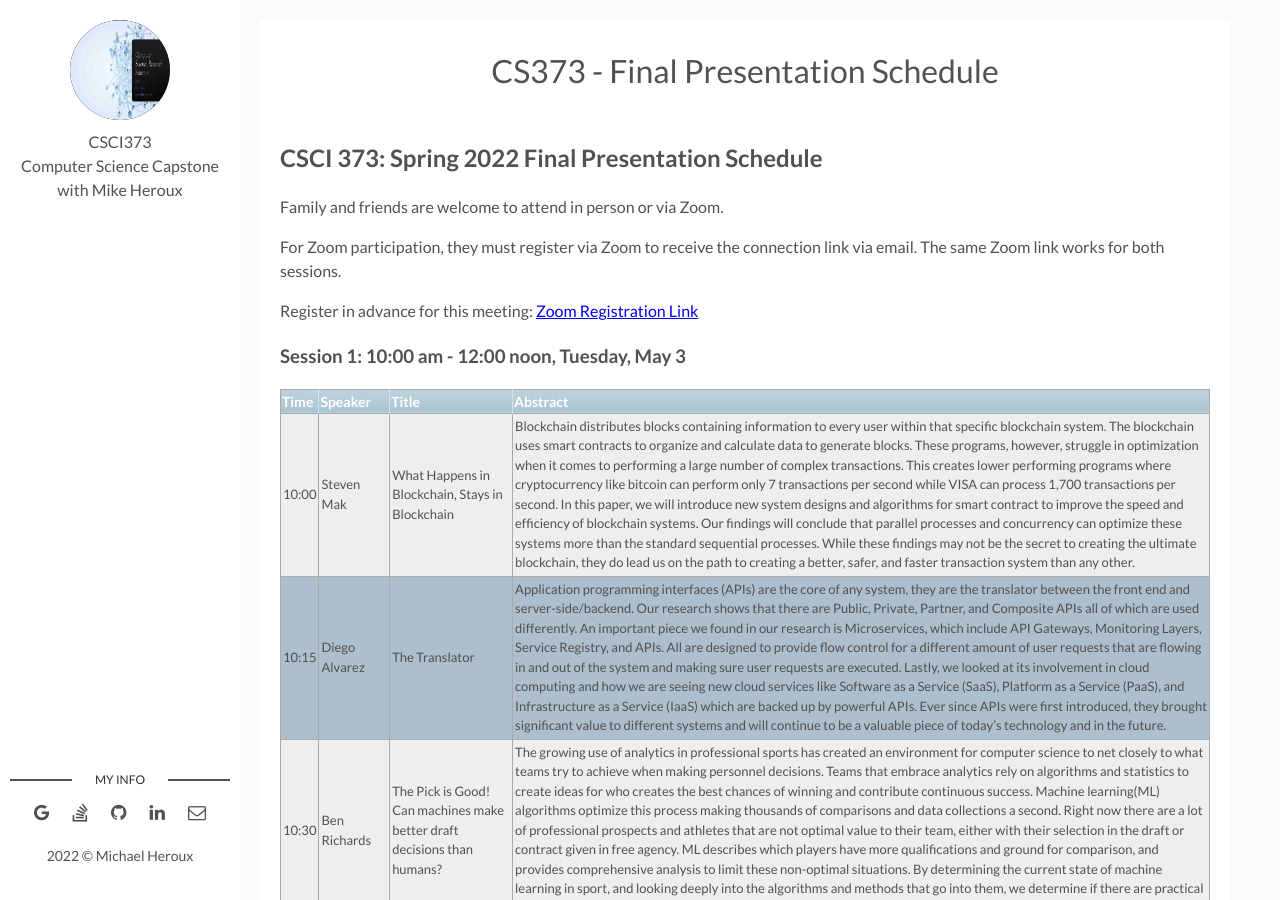
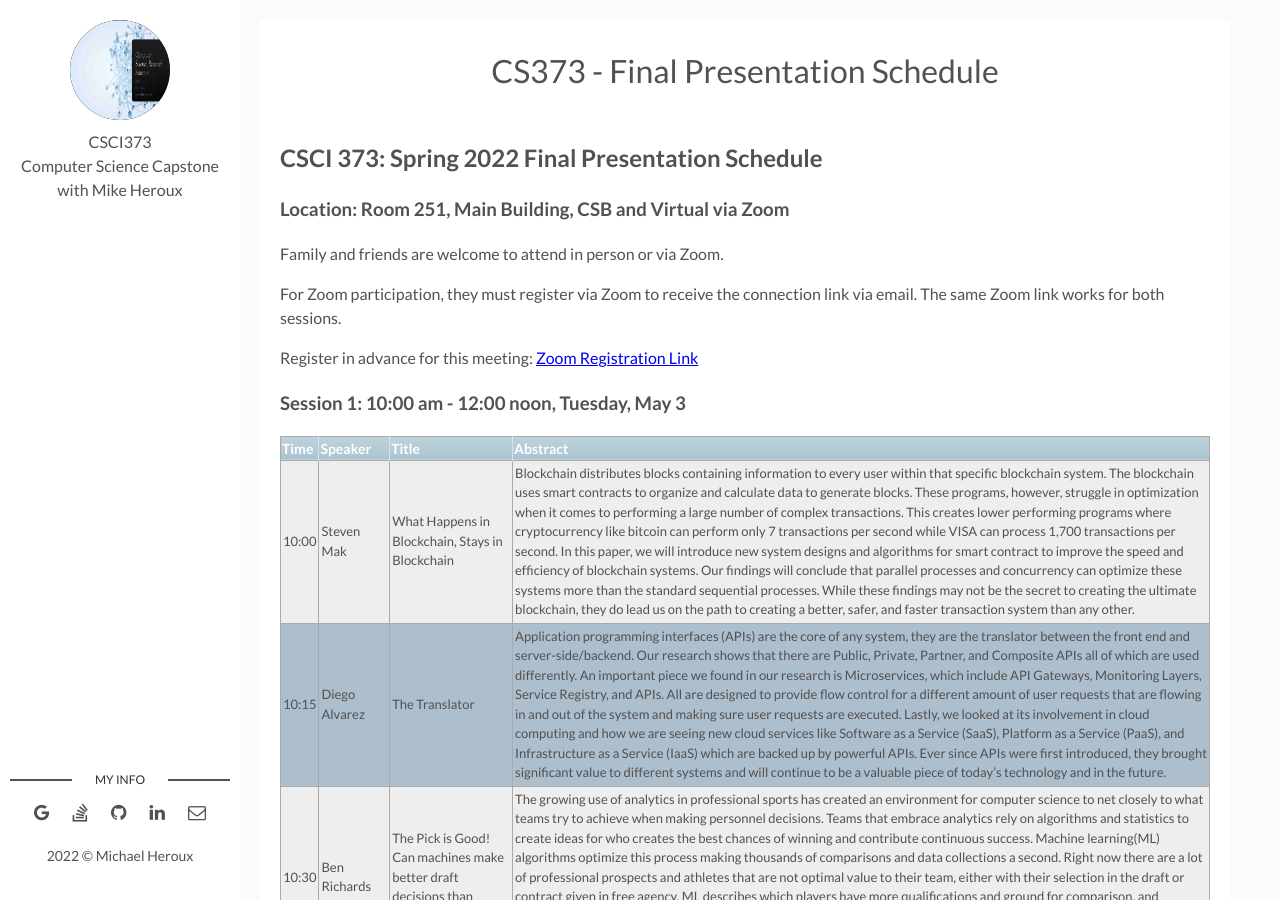
Before and after one commit to maherou/Teaching, a Jekyll site: the page built from files/CS373/2022-Spring-Final-Presentation-Schedule.md, in a window 1280 px wide and 900 px high. Built offline with Jekyll 4.4.1, drawn with Linux system fonts in a browser that asks for light colours.

Commit message:
Update 2022-Spring-Final-Presentation-Schedule.md

```diff
--- a/files/CS373/2022-Spring-Final-Presentation-Schedule.md
+++ b/files/CS373/2022-Spring-Final-Presentation-Schedule.md
@@ -7,6 +7,8 @@ location: "Collegeville, MN, USA"
 ---
 
 ## CSCI 373: Spring 2022 Final Presentation Schedule
+
+### Location: Room 251, Main Building, CSB and Virtual via Zoom
 
 Family and friends are welcome to attend in person or via Zoom.
 
```
